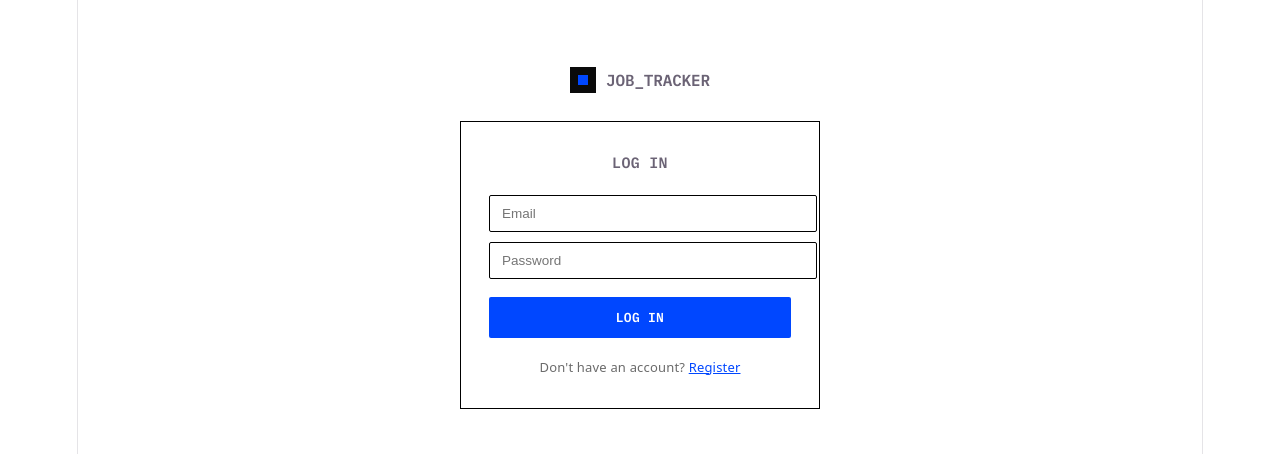
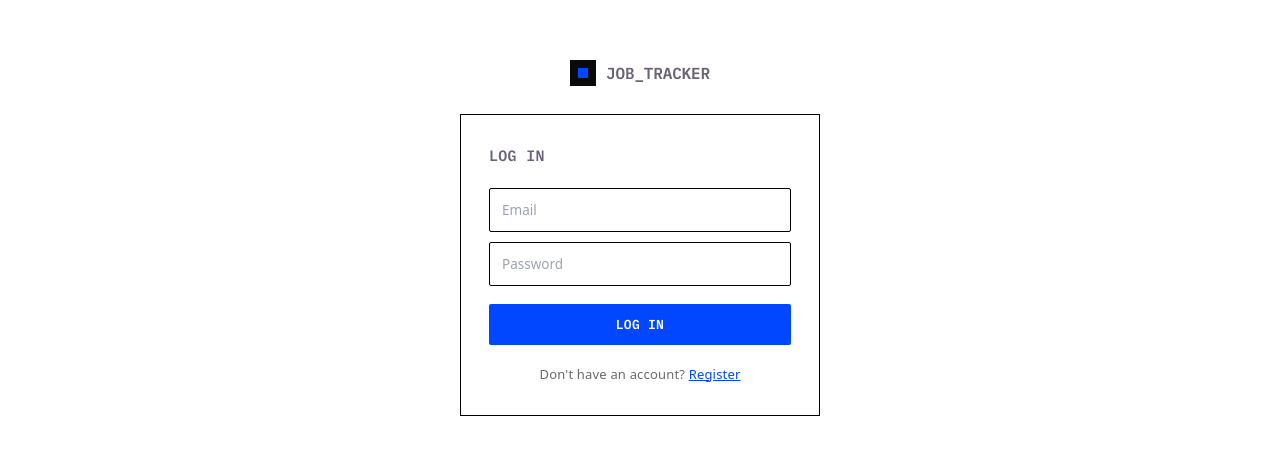
Before and after one commit to lewfi/job-tracker, a React (Vite) app in the folder frontend/: page / in a window 1280 px wide. Shown: the part 162-616 px from the top of the page. Built offline with nearby package versions, Linux system fonts and the light colour scheme.

Commit message:
fixed UI and hover interactions

```diff
--- a/frontend/src/components/ApplicationDrawer.jsx
+++ b/frontend/src/components/ApplicationDrawer.jsx
@@ -4,7 +4,7 @@ import { COLORS, MONO, STATUSES, SOURCES, STATUS_LABELS, SOURCE_LABELS } from ".
 const inputStyle = {
     border: `1px solid ${COLORS.border}`,
     borderRadius: "2px",
-    padding: "10px 12px",
+    padding: "12px",
     fontSize: "13.5px",
     width: "100%",
 }
@@ -12,7 +12,7 @@ const inputStyle = {
 const selectStyle = {
     border: `1px solid ${COLORS.border}`,
     borderRadius: "2px",
-    padding: "10px 12px",
+    padding: "12px",
     fontSize: "13px",
     width: "100%",
     background: "#fff",
--- a/frontend/src/components/Login.jsx
+++ b/frontend/src/components/Login.jsx
@@ -5,7 +5,7 @@ import { COLORS, MONO } from "../theme"
 const inputStyle = {
     border: `1px solid ${COLORS.border}`,
     borderRadius: "2px",
-    padding: "10px 12px",
+    padding: "12px",
     fontSize: "13.5px",
     width: "100%",
 }
--- a/frontend/src/components/Register.jsx
+++ b/frontend/src/components/Register.jsx
@@ -5,7 +5,7 @@ import { COLORS, MONO } from "../theme"
 const inputStyle = {
     border: `1px solid ${COLORS.border}`,
     borderRadius: "2px",
-    padding: "10px 12px",
+    padding: "12px",
     fontSize: "13.5px",
     width: "100%",
 }
--- a/frontend/src/index.css
+++ b/frontend/src/index.css
@@ -1,3 +1,9 @@
+*,
+*::before,
+*::after {
+  box-sizing: border-box;
+}
+
 :root {
   --text: #6b6375;
   --text-h: #08060d;
@@ -17,7 +23,7 @@
 
   font: 18px/145% var(--sans);
   letter-spacing: 0.18px;
-  color-scheme: light dark;
+  color-scheme: light;
   color: var(--text);
   background: var(--bg);
   font-synthesis: none;
@@ -30,36 +36,64 @@
   }
 }
 
-@media (prefers-color-scheme: dark) {
-  :root {
-    --text: #9ca3af;
-    --text-h: #f3f4f6;
-    --bg: #16171d;
-    --border: #2e303a;
-    --code-bg: #1f2028;
-    --accent: #c084fc;
-    --accent-bg: rgba(192, 132, 252, 0.15);
-    --accent-border: rgba(192, 132, 252, 0.5);
-    --social-bg: rgba(47, 48, 58, 0.5);
-    --shadow:
-      rgba(0, 0, 0, 0.4) 0 10px 15px -3px, rgba(0, 0, 0, 0.25) 0 4px 6px -2px;
-  }
-
-  #social .button-icon {
-    filter: invert(1) brightness(2);
-  }
-}
-
 body {
   margin: 0;
 }
 
+input,
+select,
+textarea {
+  background: #fff;
+  color: #0a0a0a;
+  font-family: inherit;
+  outline: none;
+  transition: border-color 0.15s ease, box-shadow 0.15s ease;
+}
+
+input::placeholder,
+textarea::placeholder {
+  color: #9ca3af;
+}
+
+input:focus,
+select:focus,
+textarea:focus {
+  border-color: #0047ff !important;
+  box-shadow: 0 0 0 3px rgba(0, 71, 255, 0.12);
+}
+
+button {
+  font-family: inherit;
+  cursor: pointer;
+  transition: filter 0.15s ease, box-shadow 0.15s ease, transform 0.05s ease;
+}
+
+button:hover:not(:disabled) {
+  filter: brightness(0.78);
+  box-shadow: 0 2px 10px rgba(0, 0, 0, 0.2);
+}
+
+button:active:not(:disabled) {
+  filter: brightness(0.68);
+  box-shadow: none;
+  transform: translateY(1px);
+}
+
+button:disabled {
+  cursor: not-allowed;
+  opacity: 0.6;
+}
+
+a {
+  transition: opacity 0.15s ease;
+}
+
+a:hover {
+  opacity: 0.65;
+}
+
 #root {
-  width: 1126px;
-  max-width: 100%;
-  margin: 0 auto;
-  text-align: center;
-  border-inline: 1px solid var(--border);
+  width: 100%;
   min-height: 100svh;
   display: flex;
   flex-direction: column;
```
Also changed, not shown: 1 other file (tests, documents, lock files or other folders).
